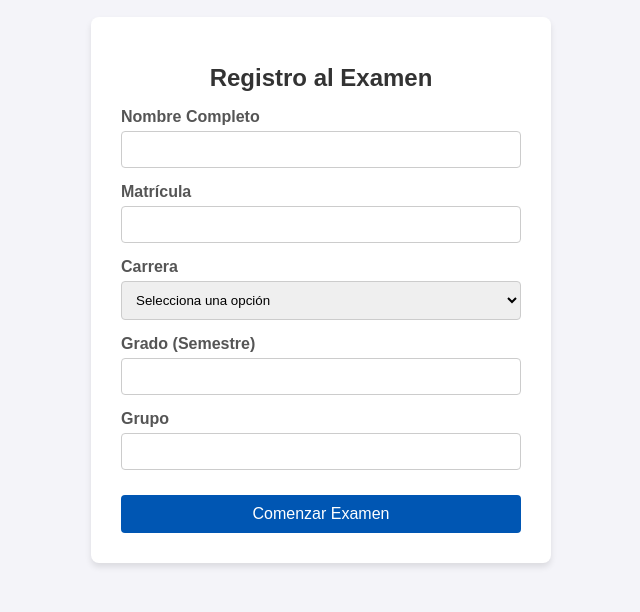
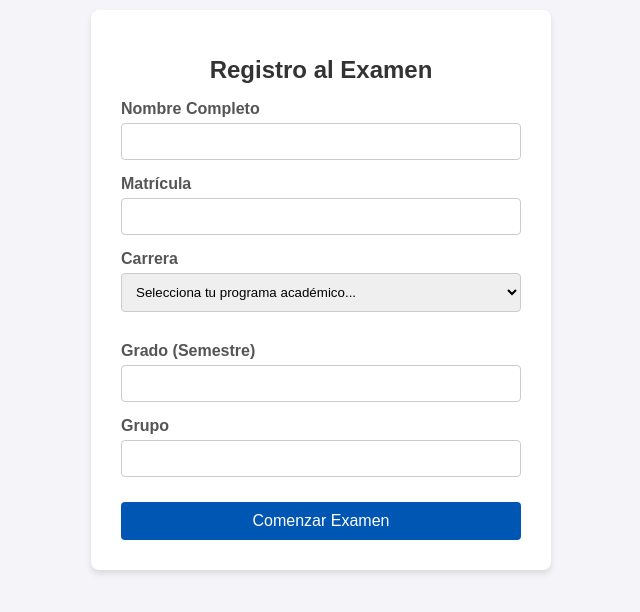
Before and after one commit to kiraoriginal64-glitch/examen-ingles-a2, a website built with Vite: page index.html in a window 1280 px wide. Shown: the part 110-722 px from the top of the page, without its empty margins (319-959 px from the left). Built offline with nearby package versions, Linux system fonts and the light colour scheme.

Commit message:
Actualizacion de lista completa de licenciaturas

```diff
--- a/index.html
+++ b/index.html
@@ -30,12 +30,31 @@
       </div>
       <div class="form-group">
         <label for="carrera">Carrera</label>
-        <select id="carrera" required>
-          <option value="">Selecciona una opción</option>
-          <option value="Derecho">Derecho</option>
-          <option value="Administracion">Administración</option>
-          <option value="Ingenieria">Ingeniería</option>
-          <!-- Agrega más carreras según necesites -->
+        <select name="carrera" id="carrera" required style="width: 100%; padding: 10px; margin-bottom: 15px;">
+  <option value="">Selecciona tu programa académico...</option>
+  <option value="Acondicionamiento Físico">Acondicionamiento Físico</option>
+  <option value="Administración de Empresas">Administración de Empresas</option>
+  <option value="Arquitectura">Arquitectura</option>
+  <option value="Contabilidad y Finanzas">Contabilidad y Finanzas</option>
+  <option value="Contaduría Pública">Contaduría Pública</option>
+  <option value="Criminología y Criminalística">Criminología y Criminalística</option>
+  <option value="Derecho">Derecho</option>
+  <option value="Diseño de Imagen Personal">Diseño de Imagen Personal (Estilismo)</option>
+  <option value="Enfermería">Enfermería</option>
+  <option value="Fisioterapia">Fisioterapia</option>
+  <option value="Gastronomía">Gastronomía</option>
+  <option value="Idiomas">Idiomas</option>
+  <option value="Ingeniería Civil">Ingeniería Civil</option>
+  <option value="Ingeniería en Software y Redes">Ingeniería en Software y Redes</option>
+  <option value="Ingeniería Industrial">Ingeniería Industrial</option>
+  <option value="Inteligencia Artificial">Inteligencia Artificial</option>
+  <option value="Lengua Inglesa">Lengua Inglesa</option>
+  <option value="Marketing Digital">Marketing Digital</option>
+  <option value="Negocios Internacionales">Negocios Internacionales</option>
+  <option value="Pedagogía">Pedagogía</option>
+  <option value="Preparatoria UAMP">Preparatoria UAMP</option>
+  <option value="Psicología">Psicología</option>
+  <option value="Psicopedagogía">Psicopedagogía</option>
         </select>
       </div>
       <div class="form-group">
```
Also changed, not shown: admin.html (+26 -6 lines).
